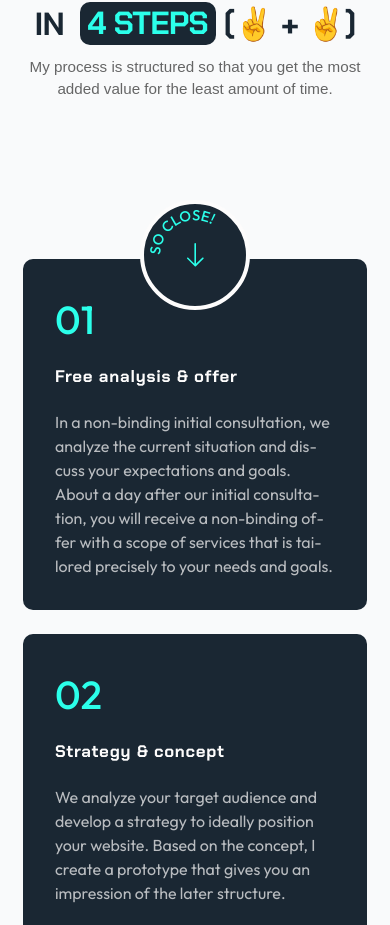
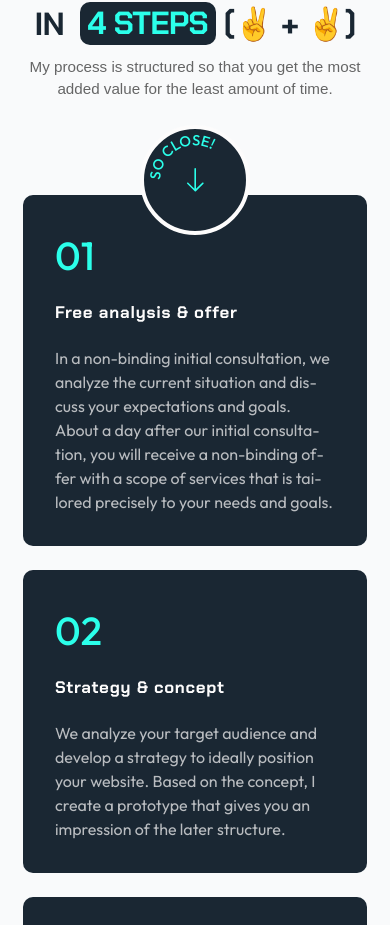
Before and after one commit to ChristianWare/chris-ware-agency, a Next.js app: page / in a window 390 px wide. Shown: the part 8897-9822 px from the top of the page. Built offline with nearby package versions, Linux system fonts and the light colour scheme; no server answers; a web font is replaced by a local one.

Commit message:
Flow Fix

```diff
--- a/src/components/Process/Process.module.css
+++ b/src/components/Process/Process.module.css
@@ -108,9 +108,9 @@
 
   .rtContainer {
     margin-top: 3rem;
-    margin-bottom: 0rem;
-    position: relative;
-    top: 75px;
+    margin-bottom: -8rem;
+    /* position: relative; */
+    /* top: 75px; */
   }
 }
 
```
